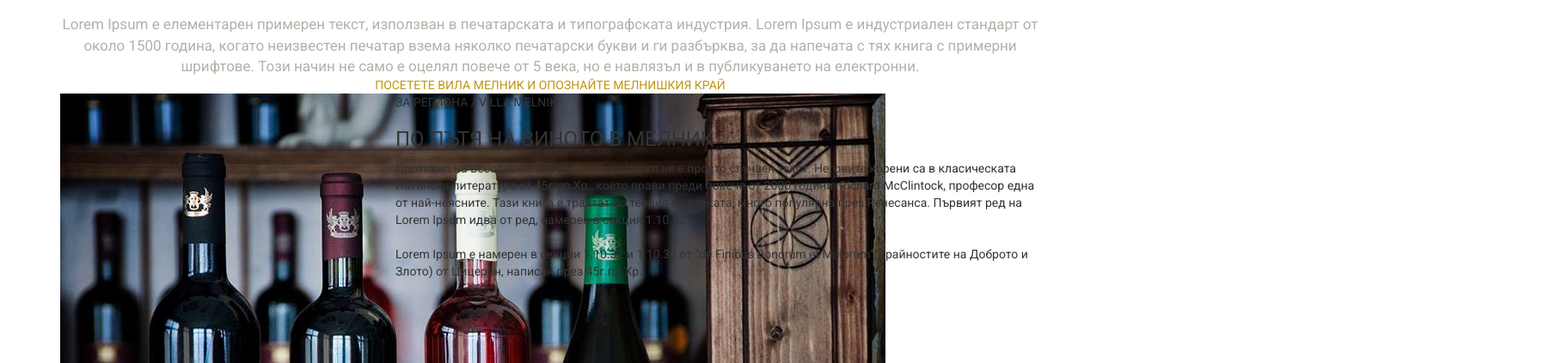
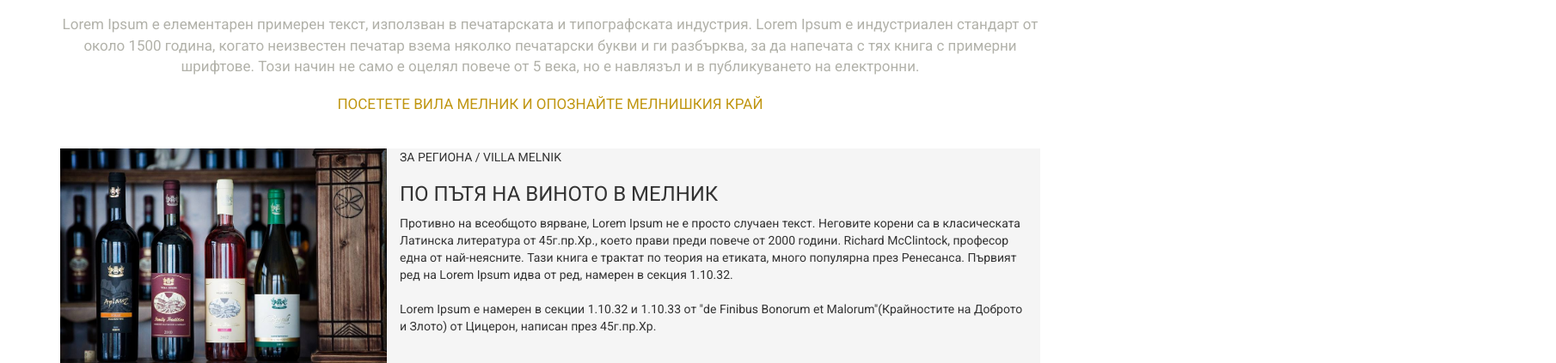
Before and after one commit to krassypetkova/VallaMelnik, a website: page region-page.html in a window 1280 px wide. Shown: the part 435-858 px from the top of the page at 86% size, 1810 px wide, since content can reach past the window. Drawn offline with nearby package versions, Linux system fonts and the light colour scheme.

Commit message:
Region-style.css:
-added part from css style in document

```diff
--- a/region-style.css
+++ b/region-style.css
@@ -110,3 +110,35 @@ h1, p {
     height: 4%;
     background-color: rgba(192,156,76,0.5);
 }
+
+/*********************** REGION CSS *********************/
+
+#regions > p.yellow-text {
+    font-size: 1.7rem;
+    margin: 20px 0 40px;
+}
+
+#regions .region {
+    margin: 30px 0;
+    background-color: #f5f5f5;
+}
+
+#regions .region:hover {
+    background-color: #C8A108;
+}
+
+#regions .region:hover p.region-text {
+    color: #fff;
+}
+
+#regions .region > div.img-wrapper {
+    padding: 0;
+    background-color: #000;
+    position: relative;
+}
+
+#regions .region > div.img-wrapper > img.region-img {
+    width: 100%;
+    -webkit-transition: opacity 0.3s; /* Safari */
+    transition: opacity 0.3s;
+}
```
